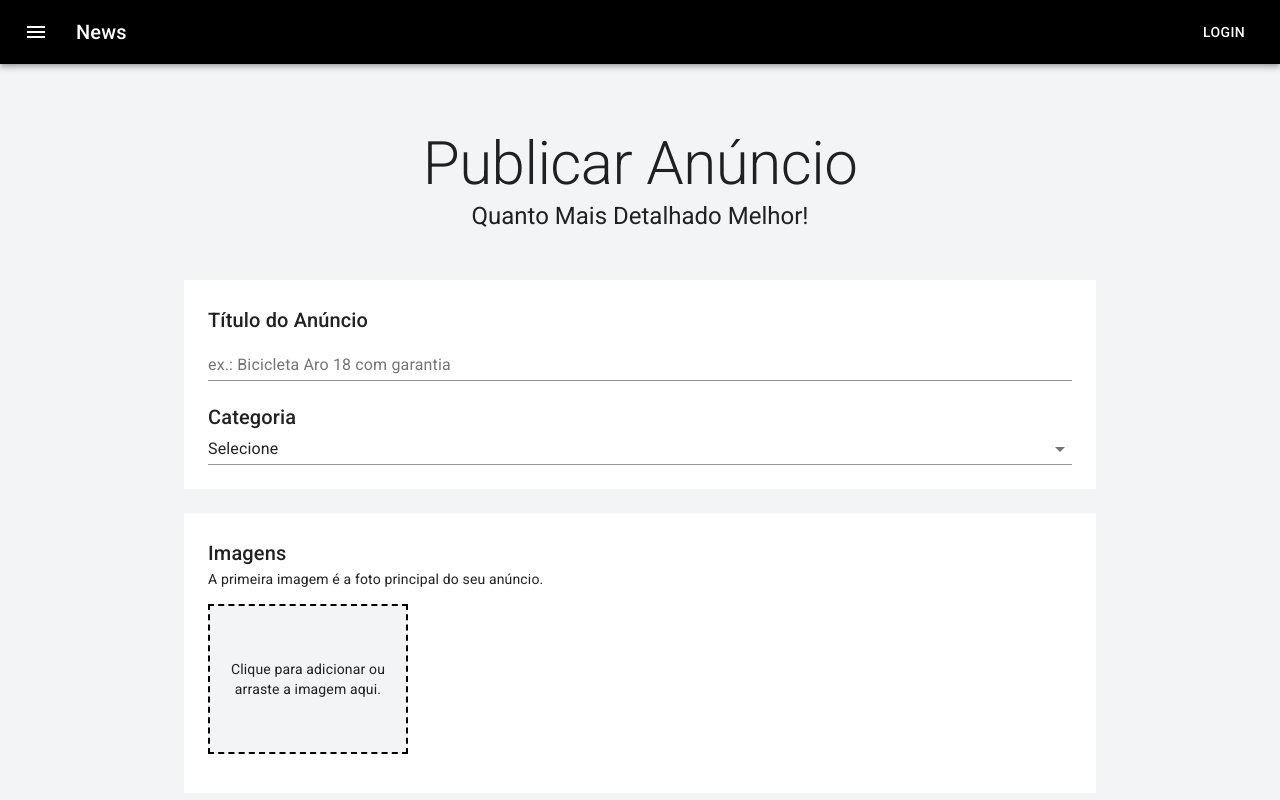
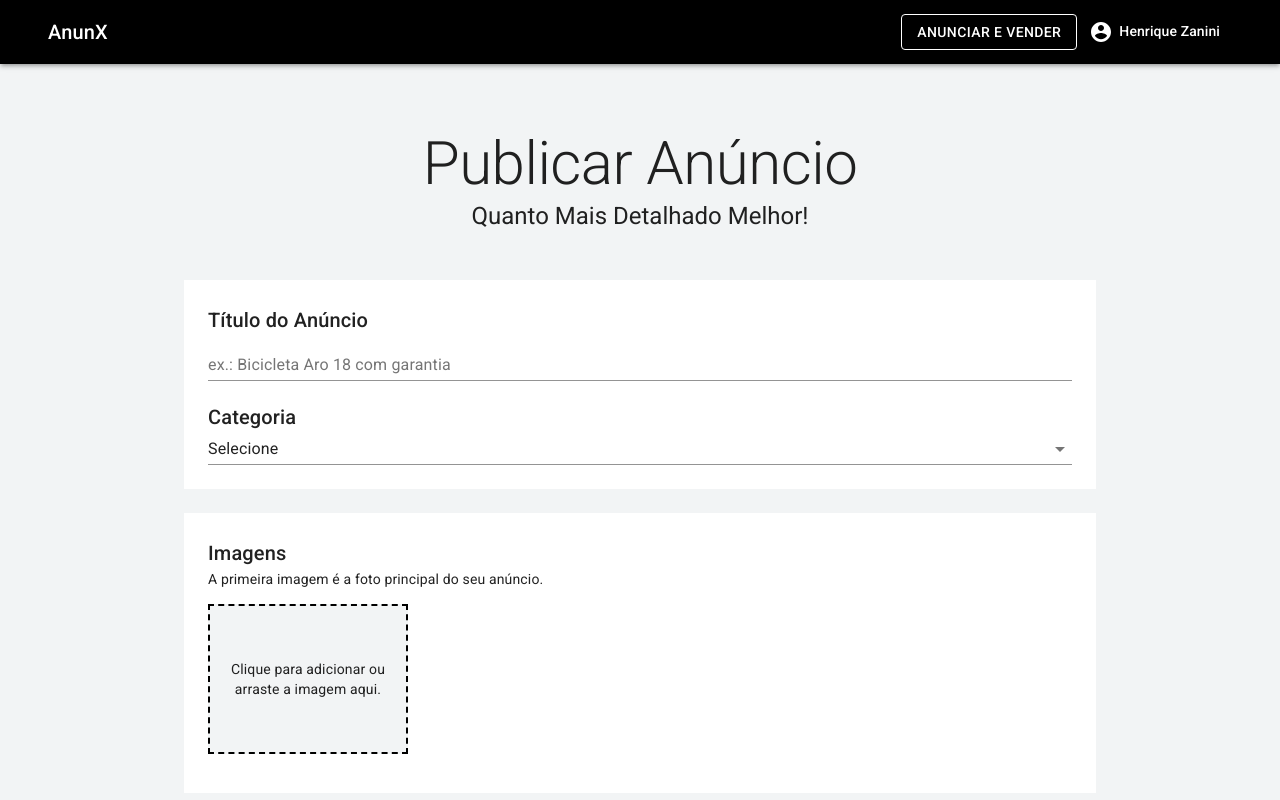
Before and after one commit to HenriqueBZ/anunx, a Next.js app: page /user/publish in a window 1280 px wide. Shown: the top 800 px of the page. Built offline with nearby package versions, Linux system fonts and the light colour scheme.

Commit message:
Header - adicionando container e menu do usuarkl

```diff
--- a/pages/index.js
+++ b/pages/index.js
@@ -50,7 +50,7 @@
                 </Paper>
             </Container>
 
-            <Container maxWidth="md" className={classes.cardGrid}>
+            <Container maxWidth="lg" className={classes.cardGrid}>
                 <Typography component="h2" variant="h4" align="center" color="textPrimary">
                     Destaques
                 </Typography>
--- a/src/components/Header.js
+++ b/src/components/Header.js
@@ -1,40 +1,88 @@
-import React from 'react'
+import React, { useState } from 'react'
+import Link from 'next/link'
 import { makeStyles } from '@material-ui/core/styles'
-import AppBar from '@material-ui/core/AppBar'
-import Toolbar from '@material-ui/core/Toolbar'
-import Typography from '@material-ui/core/Typography'
-import Button from '@material-ui/core/Button'
-import IconButton from '@material-ui/core/IconButton'
-import MenuIcon from '@material-ui/icons/Menu'
+
+import {
+  AppBar,
+  Toolbar,
+  Typography,
+  Button,
+  IconButton,
+  Container,
+  Avatar,
+  Menu,
+  MenuItem,
+  Divider,
+} from '@material-ui/core'
+
+import { AccountCircle, MenuIcon } from '@material-ui/icons'
 
 const useStyles = makeStyles((theme) => ({
-    root: {
-        flexGrow: 1,
-    },
     menuButton: {
       marginRight: theme.spacing(2),
     },
     title: {
       flexGrow: 1,
     },
+    userName: {
+      marginLeft: 6,
+    },
+    divider: {
+      margin: '8px 0'
+    },
 }))
 
 export default function ButtonAppBar() {
   const classes = useStyles()
+  const [anchorUserMenu, setAnchorUserMenu] = useState(false)
+
+  const openUserMenu = Boolean(anchorUserMenu)
 
   return (
-    <div className={classes.root}>
-      <AppBar position="static">
+    <>
+      <AppBar position="static" elevation={3}>
+        <Container maxWidth="lg">
           <Toolbar>
-          <IconButton edge="start" className={classes.menuButton} color="inherit" aria-label="menu" sx={{ mr: 2 }}>
-            <MenuIcon />
+            <Typography variant="h6" className={classes.title}>
+              AnunX
+            </Typography>
+            <Link href="/user/publish" passHref>
+              <Button color="inherit" variant="outlined">
+                Anunciar e Vender
+              </Button>
+            </Link>
+            <IconButton color="secondary" onClick={(e) => setAnchorUserMenu(e.currentTarget)}>
+              {
+                true === false
+                  ? <Avatar src="" />
+                  : <AccountCircle />
+              }
+              <Typography variant="subtitle2" color="secondary" className={classes.userName}>
+                Henrique Zanini
+              </Typography>
             </IconButton>
-          <Typography variant="h6" className={classes.title}>
-            News
-          </Typography>
-          <Button color="inherit">Login</Button>
+
+            <Menu
+              anchorEl={anchorUserMenu}
+              open={openUserMenu}
+              onClose={() => setAnchorUserMenu(null)}
+              anchorOrigin={{
+                vertical: 'top',
+                horizontal: 'right'
+              }}
+            >
+              <Link href="/user/dashboard" passHref>
+                <MenuItem>Meus Anúncios</MenuItem>
+              </Link>
+              <Link href="/user/publish" passHref>
+                <MenuItem>Publicar Novo Anúncio</MenuItem>
+              </Link>
+              <Divider className={classes.divider} />
+              <MenuItem>Sair</MenuItem>
+            </Menu>
           </Toolbar>
+        </Container>
       </AppBar>
-    </div>
+    </>
   )
 }
```
Lines whose indentation alone changed are shown as unchanged.
